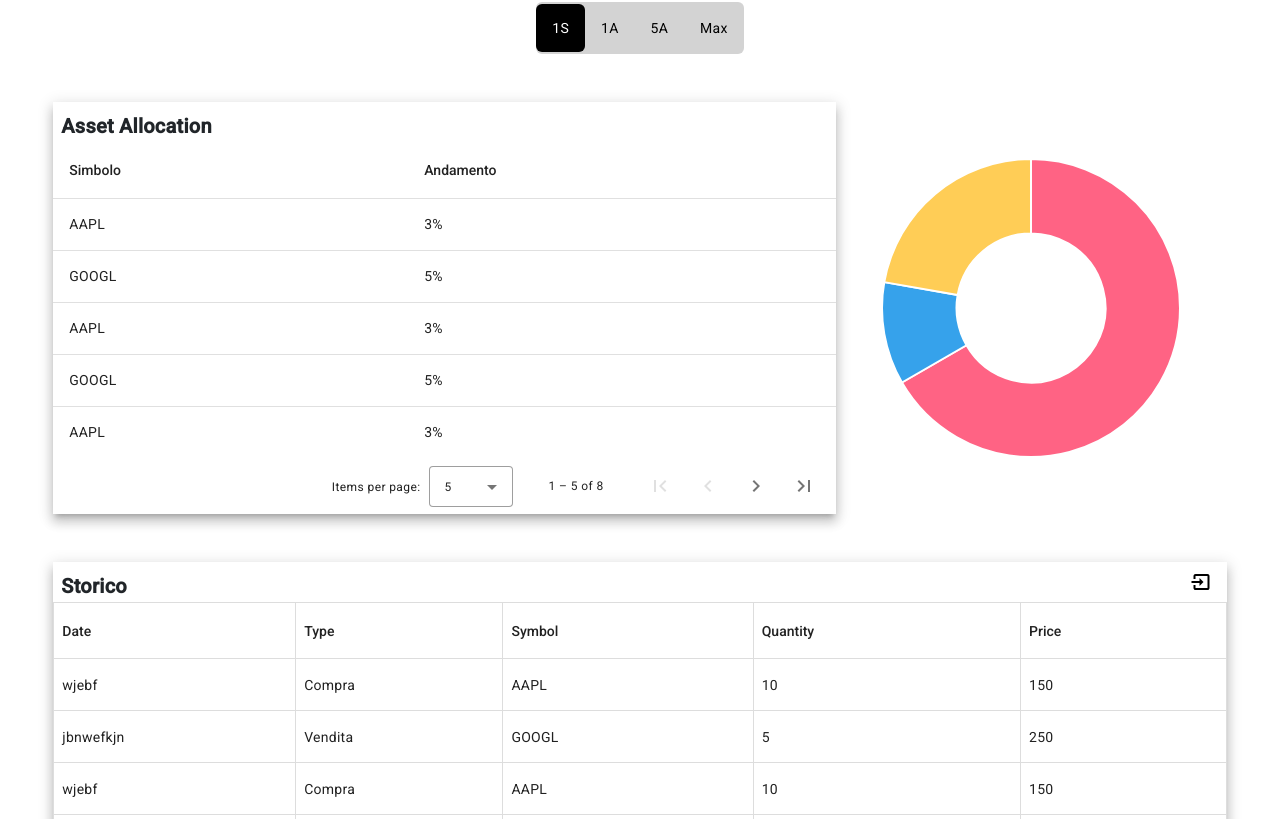
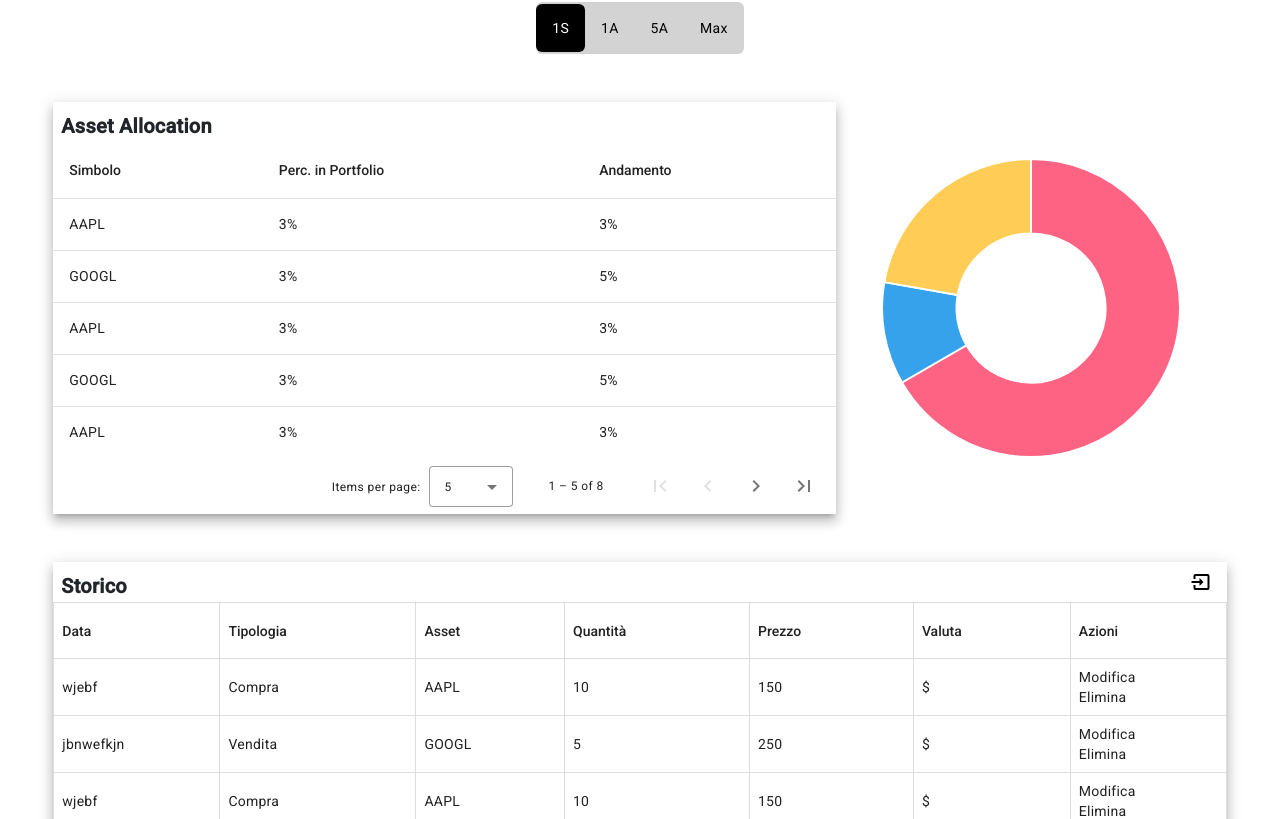
Before and after one commit to FedericoGuidazzi/PortfolioPal, an Angular app in the folder web_ui/: page /dashboard in a window 1280 px wide. Shown: the part 401-1220 px from the top of the page. Built offline with nearby package versions, Linux system fonts and the light colour scheme.

Commit message:
finish dashboard components and style

```diff
--- a/web_ui/src/app/components/history/history.component.css
+++ b/web_ui/src/app/components/history/history.component.css
@@ -27,3 +27,7 @@
   th {
     background-color: #f2f2f2;
   }
+
+  .clickable {
+    cursor: pointer;
+  }
--- a/web_ui/src/app/components/history/history.component.html
+++ b/web_ui/src/app/components/history/history.component.html
@@ -5,32 +5,45 @@
   <div class="history-container">
     <h2 style="font-weight: bold;" class="p-2 pb-0 mb-0">Storico</h2>
     <button type="button" class="btn" (click)="uploadData()"><img src="/assets/icons/mdi_import.svg" alt=""></button>
-</div>
+  </div>
     <table mat-table [dataSource]="dataSource" matSort>
 
       <ng-container matColumnDef="date">
-        <th mat-header-cell *matHeaderCellDef mat-sort-header> Date </th>
+        <th mat-header-cell *matHeaderCellDef mat-sort-header> Data </th>
         <td mat-cell *matCellDef="let row"> {{row.date}} </td>
       </ng-container>
 
       <ng-container matColumnDef="type">
-        <th mat-header-cell *matHeaderCellDef mat-sort-header> Type </th>
+        <th mat-header-cell *matHeaderCellDef mat-sort-header> Tipologia </th>
         <td mat-cell *matCellDef="let row"> {{row.type}} </td>
       </ng-container>
 
       <ng-container matColumnDef="symbol">
-        <th mat-header-cell *matHeaderCellDef mat-sort-header> Symbol </th>
+        <th mat-header-cell *matHeaderCellDef mat-sort-header> Asset </th>
         <td mat-cell *matCellDef="let row"> {{row.symbol}} </td>
       </ng-container>
 
       <ng-container matColumnDef="quantity">
-        <th mat-header-cell *matHeaderCellDef mat-sort-header> Quantity </th>
+        <th mat-header-cell *matHeaderCellDef mat-sort-header> Quantità </th>
         <td mat-cell *matCellDef="let row"> {{row.quantity}} </td>
       </ng-container>
 
       <ng-container matColumnDef="price">
-        <th mat-header-cell *matHeaderCellDef mat-sort-header> Price </th>
+        <th mat-header-cell *matHeaderCellDef mat-sort-header> Prezzo </th>
         <td mat-cell *matCellDef="let row"> {{row.price}} </td>
+      </ng-container>
+
+      <ng-container matColumnDef="currency">
+        <th mat-header-cell *matHeaderCellDef mat-sort-header> Valuta </th>
+        <td mat-cell *matCellDef="let row"> {{row.currency}} </td>
+      </ng-container>
+
+      <ng-container matColumnDef="actions">
+        <th mat-header-cell *matHeaderCellDef mat-sort-header> Azioni </th>
+        <td mat-cell *matCellDef="let row">
+          <div (click)="updateData(row.id)" class="clickable">Modifica</div>
+          <div (click)="deleteData(row.id)" class="clickable">Elimina</div>
+        </td>
       </ng-container>
 
       <tr mat-header-row *matHeaderRowDef="displayedColumns"></tr>
--- a/web_ui/src/app/components/history/history.component.ts
+++ b/web_ui/src/app/components/history/history.component.ts
@@ -1,32 +1,37 @@
-import { Component, Input, OnInit, ViewChild } from '@angular/core';
+import { Component, Input, ViewChild } from '@angular/core';
 import { MatFormFieldModule } from '@angular/material/form-field';
 import { MatPaginator, MatPaginatorModule } from '@angular/material/paginator';
 import { MatSortModule } from '@angular/material/sort';
-import {MatInputModule} from '@angular/material/input';
+import { MatInputModule } from '@angular/material/input';
 import { MatTableDataSource, MatTableModule } from '@angular/material/table';
-import { PortfolioAssets } from '../../pages/dashboard/dashboard.component';
+import { MatDialog } from '@angular/material/dialog';
+import {MatButtonModule} from '@angular/material/button';
+import {FormsModule} from '@angular/forms';
+import { UpdateTransactionDialog } from '../../components/update-transaction-dialog/update-transaction-dialog.component';
+import { UploadFileDialog } from '../upload-file-dialog/upload-file-dialog.component';
 
 
 export interface TransactionData {
-  id: string;
+  id: number;
   date: string;
   type: string;
   symbol: string;
   quantity: number;
   price: number;
+  currency: string;
 }
 
 @Component({
-  selector: 'app-history',
-  standalone: true,
-  imports: [MatFormFieldModule, MatTableModule, MatSortModule, MatPaginatorModule, MatInputModule],
-  templateUrl: './history.component.html',
-  styleUrl: './history.component.css'
+    selector: 'app-history',
+    standalone: true,
+    templateUrl: './history.component.html',
+    styleUrl: './history.component.css',
+    imports: [MatFormFieldModule, MatTableModule, MatSortModule, MatPaginatorModule, MatInputModule, FormsModule, MatButtonModule]
 })
-export class HistoryComponent implements OnInit{
+export class HistoryComponent{
 
   @Input() transactions: TransactionData[] = []; // Assuming transaction data structure
-  displayedColumns: string[] = ['date', 'type', 'symbol', 'quantity', 'price'];
+  displayedColumns: string[] = ['date', 'type', 'symbol', 'quantity', 'price', 'currency', 'actions'];
   dataSource = new MatTableDataSource<TransactionData>(this.transactions);
 
   @ViewChild(MatPaginator) paginator!: MatPaginator;
@@ -35,7 +40,7 @@ export class HistoryComponent implements OnInit{
     this.dataSource.paginator = this.paginator;
   }
 
-  constructor() {
+  constructor(public dialogUpdate: MatDialog, public dialogUpload: MatDialog) {
   }
 
   ngOnInit(): void {
@@ -43,8 +48,45 @@ export class HistoryComponent implements OnInit{
   }
 
   uploadData() {
-    //todo
-    throw new Error('Method not implemented.');
+    this.openDialogUpload();
   }
 
+  updateData(id:number){
+    this.openDialogUpdate(id)
+  }
+
+  deleteData(id:number){
+    //call API to delete record
+    this.refreshPage();
+  }
+
+  openDialogUpload() {
+    const dialogRef = this.dialogUpdate.open(UploadFileDialog);
+  }
+
+  openDialogUpdate(id:number): void {
+    const foundTransaction = this.transactions.find(transaction => transaction.id === id);
+    const dialogRef = this.dialogUpdate.open(UpdateTransactionDialog, {
+      data: {id: 1,
+        date: foundTransaction?.date,
+        type: foundTransaction?.type,
+        symbol: foundTransaction?.symbol,
+        quantity: foundTransaction?.quantity,
+        price: foundTransaction?.price,
+        currency: foundTransaction?.currency},
+    });
+
+    dialogRef.afterClosed().subscribe(result => {
+      if (result){
+        //if something has changed update the row calling the API and refresh the page
+        console.log(result);
+        this.refreshPage();
+      }
+
+    });
+  }
+
+  refreshPage(){
+    window.location.reload();
+  }
 }
--- /dev/null
+++ b/web_ui/src/app/components/update-transaction-dialog/update-transaction-dialog.component.html
@@ -0,0 +1,31 @@
+<mat-dialog-content class="d-grid">
+  <p>Modifica il record selezionato</p>
+  <mat-form-field>
+    <mat-label>Data</mat-label>
+    <input matInput [(ngModel)]="data.date">
+  </mat-form-field>
+  <mat-form-field>
+    <mat-label>Tipologia</mat-label>
+    <input matInput [(ngModel)]="data.type">
+  </mat-form-field>
+  <mat-form-field>
+    <mat-label>Asset</mat-label>
+    <input matInput [(ngModel)]="data.symbol">
+  </mat-form-field>
+  <mat-form-field>
+    <mat-label>Quantità</mat-label>
+    <input matInput [(ngModel)]="data.quantity">
+  </mat-form-field>
+  <mat-form-field>
+    <mat-label>Prezzo</mat-label>
+    <input matInput [(ngModel)]="data.price">
+  </mat-form-field>
+  <mat-form-field>
+    <mat-label>Valuta</mat-label>
+    <input matInput [(ngModel)]="data.currency">
+  </mat-form-field>
+</mat-dialog-content>
+<mat-dialog-actions>
+  <button mat-button (click)="onNoClick()">Annulla</button>
+  <button mat-button [mat-dialog-close]="[data.date, data.type, data.symbol, data.quantity, data.price, data.currency]" cdkFocusInitial>Okay</button>
+</mat-dialog-actions>
--- /dev/null
+++ b/web_ui/src/app/components/upload-file-dialog/upload-file-dialog.component.css
@@ -0,0 +1,3 @@
+.file-input {
+    display: none;
+  }
--- a/web_ui/src/app/pages/dashboard/dashboard.component.html
+++ b/web_ui/src/app/pages/dashboard/dashboard.component.html
@@ -10,6 +10,11 @@
         <ng-container matColumnDef="symbol">
           <th mat-header-cell *matHeaderCellDef mat-sort-header> Simbolo </th>
           <td mat-cell *matCellDef="let row"> {{row.symbol}} </td>
+        </ng-container>
+
+        <ng-container matColumnDef="portfolioPercentage">
+          <th mat-header-cell *matHeaderCellDef mat-sort-header> Perc. in Portfolio </th>
+          <td mat-cell *matCellDef="let row"> {{row.percPortfolio}}% </td>
         </ng-container>
 
         <ng-container matColumnDef="percentage">
--- a/web_ui/src/app/pages/dashboard/dashboard.component.ts
+++ b/web_ui/src/app/pages/dashboard/dashboard.component.ts
@@ -8,17 +8,18 @@ import { MatPaginator, MatPaginatorModule } from '@angular/material/paginator';
 import { MatSortModule } from '@angular/material/sort';
 import { MatTableDataSource, MatTableModule } from '@angular/material/table';
 import { Chart } from 'chart.js';
-import { config } from 'rxjs';
+
 
 export interface PortfolioAssets{
   symbol: string,
+  percPortfolio: number,
   percentage: number
 }
 
 @Component({
   selector: 'app-dashboard',
   standalone: true,
-  imports: [LineChartComponent, HistoryComponent, CardPortfolioValutationComponent, MatFormFieldModule, MatTableModule, MatSortModule, MatPaginatorModule, MatInputModule],
+  imports: [LineChartComponent, HistoryComponent, CardPortfolioValutationComponent, MatFormFieldModule, MatTableModule, MatSortModule, MatPaginatorModule, MatInputModule, MatFormFieldModule, MatInputModule],
   templateUrl: './dashboard.component.html',
   styleUrl: './dashboard.component.css'
 })
@@ -27,7 +28,7 @@ export class DashboardComponent {
   transactions: TransactionData[] = [];
   data?: PortfolioAmount;
   assets: PortfolioAssets[] = [];
-  displayedColumns: string[] = ['symbol', 'percentage'];
+  displayedColumns: string[] = ['symbol', 'portfolioPercentage', 'percentage'];
   dataSource = new MatTableDataSource<PortfolioAssets>(this.assets);
 
   @ViewChild(MatPaginator) paginator!: MatPaginator;
@@ -36,18 +37,17 @@ export class DashboardComponent {
     this.dataSource.paginator = this.paginator;
   }
 
-
   constructor() {
     //use API to get data regarding transactions
     this.transactions = [
-      { id: '', date: 'wjebf', type: 'Compra', symbol: 'AAPL', quantity: 10, price: 150 },
-      { id: '', date: 'jbnwefkjn', type: 'Vendita', symbol: 'GOOGL', quantity: 5, price: 250 },
-      { id: '', date: 'wjebf', type: 'Compra', symbol: 'AAPL', quantity: 10, price: 150 },
-      { id: '', date: 'jbnwefkjn', type: 'Vendita', symbol: 'GOOGL', quantity: 5, price: 250 },
-      { id: '', date: 'wjebf', type: 'Compra', symbol: 'AAPL', quantity: 10, price: 150 },
-      { id: '', date: 'jbnwefkjn', type: 'Vendita', symbol: 'GOOGL', quantity: 5, price: 250 },
-      { id: '', date: 'wjebf', type: 'Compra', symbol: 'AAPL', quantity: 10, price: 150 },
-      { id: '', date: 'jbnwefkjn', type: 'Vendita', symbol: 'GOOGL', quantity: 5, price: 250 },
+      { id: 1, date: 'wjebf', type: 'Compra', symbol: 'AAPL', quantity: 10, price: 150, currency:'$'},
+      { id: 2, date: 'jbnwefkjn', type: 'Vendita', symbol: 'GOOGL', quantity: 5, price: 250, currency:'$'},
+      { id: 3, date: 'wjebf', type: 'Compra', symbol: 'AAPL', quantity: 10, price: 150, currency:'$'},
+      { id: 4, date: 'jbnwefkjn', type: 'Vendita', symbol: 'GOOGL', quantity: 5, price: 250, currency:'$'},
+      { id: 5, date: 'wjebf', type: 'Compra', symbol: 'AAPL', quantity: 10, price: 150, currency:'$'},
+      { id: 6, date: 'jbnwefkjn', type: 'Vendita', symbol: 'GOOGL', quantity: 5, price: 250, currency:'$'},
+      { id: 7, date: 'wjebf', type: 'Compra', symbol: 'AAPL', quantity: 10, price: 150, currency:'$'},
+      { id: 8, date: 'jbnwefkjn', type: 'Vendita', symbol: 'GOOGL', quantity: 5, price: 250, currency:'$'}
     ];
 
     this.data = {
@@ -65,14 +65,14 @@ export class DashboardComponent {
   createPaginator() {
     //call API to get data
     this.dataSource.data = [
-      {symbol: 'AAPL', percentage: 3},
-      {symbol: 'GOOGL', percentage: 5},
-      {symbol: 'AAPL', percentage: 3},
-      {symbol: 'GOOGL', percentage: 5},
-      {symbol: 'AAPL', percentage: 3},
-      {symbol: 'GOOGL', percentage: 5},
-      {symbol: 'AAPL', percentage: 3},
-      {symbol: 'GOOGL', percentage: 5}
+      {symbol: 'AAPL', percPortfolio: 3, percentage: 3},
+      {symbol: 'GOOGL', percPortfolio: 3, percentage: 5},
+      {symbol: 'AAPL', percPortfolio: 3, percentage: 3},
+      {symbol: 'GOOGL', percPortfolio: 3, percentage: 5},
+      {symbol: 'AAPL', percPortfolio: 3, percentage: 3},
+      {symbol: 'GOOGL', percPortfolio: 3, percentage: 5},
+      {symbol: 'AAPL', percPortfolio: 3, percentage: 3},
+      {symbol: 'GOOGL', percPortfolio: 3, percentage: 5}
     ]
   }
 
```
Also changed, not shown: web_ui/src/app/components/update-transaction-dialog/update-transaction-dialog.component.ts (added, +43 -0 lines), web_ui/src/app/components/upload-file-dialog/upload-file-dialog.component.html (added, +9 -0 lines), web_ui/src/app/components/upload-file-dialog/upload-file-dialog.component.ts (added, +59 -0 lines), web_ui/src/app/components/update-transaction-dialog/update-transaction-dialog.component.css (added), 2 other files (tests, documents, lock files or other folders).
